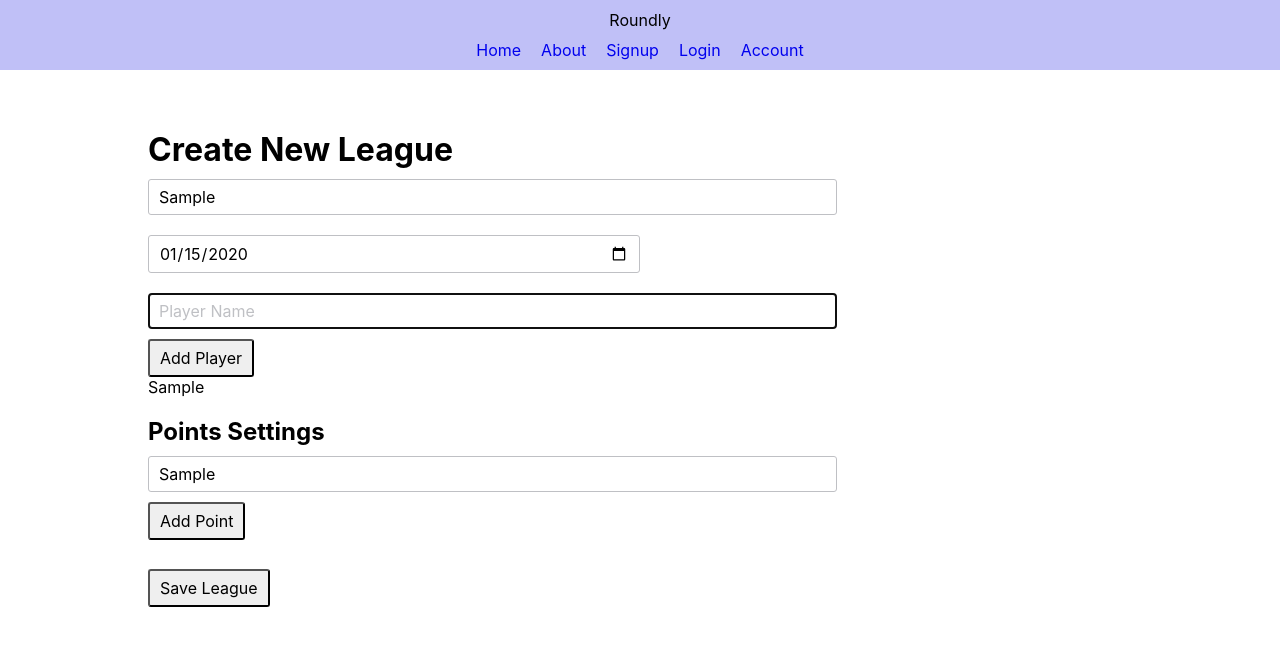
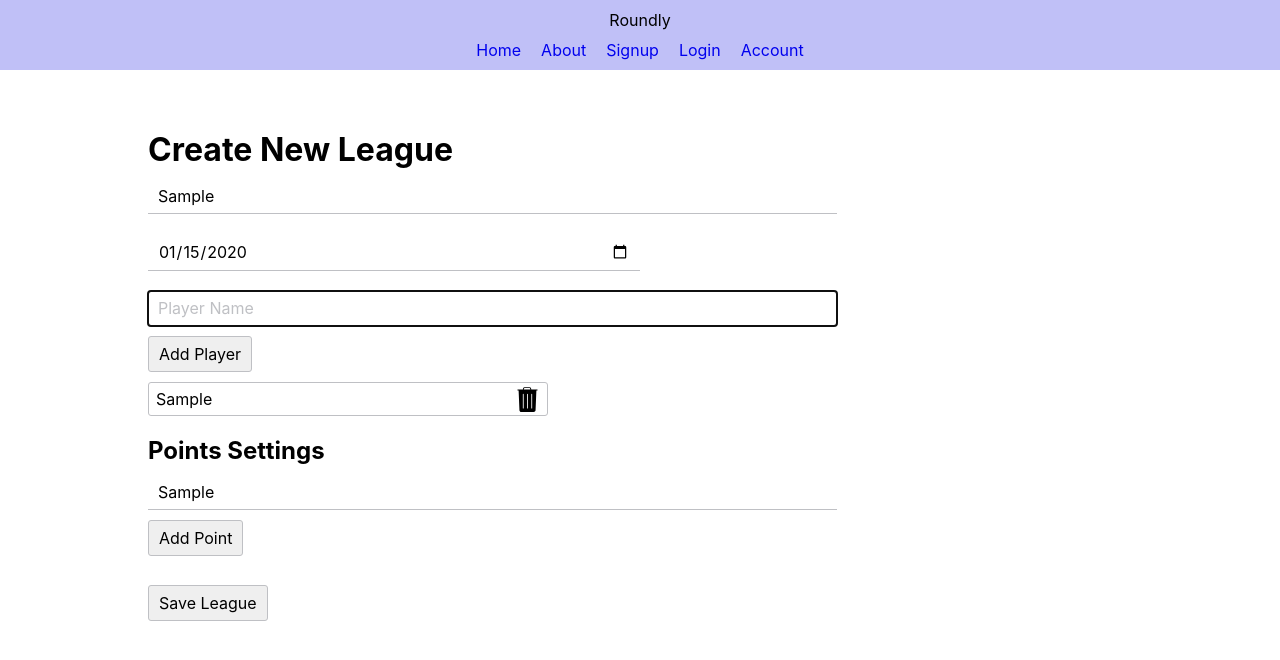
Before and after one commit to jason-roundtree/roundly-old, a React (Create React App) app: page /new-league in a window 1280 px wide. Both pictures are taken after typing "Sample", "2020-01-15", "Sample", "Sample" into the empty fields and a click on the button "Add Player". Shown: the top 660 px of the page. Built offline with nearby package versions, Linux system fonts and the light colour scheme.

Commit message:
Simplify delete player/point funcs. Add component for player list

```diff
--- a/src/components/App.js
+++ b/src/components/App.js
@@ -13,7 +13,6 @@ const App = () => {
   return (
     <Router>
       <Header />
-
       <Route exact path="/" component={Home} />
       <Route path="/about" component={About} />
       <Route path="/login" component={Login} />
--- a/src/components/NewLeague.js
+++ b/src/components/NewLeague.js
@@ -2,6 +2,7 @@ import React, { Component } from 'react'
 import PlayerList from './PlayerList'
 // import PointsSettings from './PointsSettings'
 import PointSettingsList from './PointSettingsList'
+import NewLeagueList from './NewLeagueList'
 import styled from 'styled-components'
 
 // TODO: add validation
@@ -20,7 +21,8 @@ const Input = styled.input`
     margin: 10px 0;
     /* TODO: noticed S.O. answers saying line-height should be used but not why. Is it for responsiveness on smaller screens? */
     /* line-height: 140%; */
-    border: 1px solid rgb(191, 192, 196);
+    border: transparent;
+    border-bottom: 1px solid rgb(191, 192, 196);
     &::placeholder {
        color: rgb(191, 192, 196);
        opacity: 1;
@@ -92,14 +94,14 @@ export default class NewLeague extends Component {
         this.pointTypeInput.current.focus()
     }
     deletePointSetting = pointType => {
-        const pointSettings = this.state.pointSettings
-        for (let point in pointSettings) {
-            if (pointSettings[point].type === pointType) {
-                this.setState({
-                    pointSettings: pointSettings.filter(point => point.type !== pointType)
-                })
-            }
-        }
+        this.setState({
+            pointSettings: this.state.pointSettings.filter(point => point.type !== pointType)
+        })
+    }
+    deletePlayer = player => {
+        this.setState({
+            players: this.state.players.filter(_player => _player !== player)
+        })
     }
     render() {
         console.log('NewLeague State: ', this.state)
@@ -113,6 +115,7 @@ export default class NewLeague extends Component {
                         onChange={this.handleInputChange}
                         value={this.state.leagueName}
                         placeholder="League Name"
+
                     />
 
                     <InputDate
@@ -133,8 +136,16 @@ export default class NewLeague extends Component {
                         ref={this.playerTextInput}
                     />
                     <br />
-                    <button onClick={this.addPlayer}>Add Player</button>
-                    <PlayerList players={this.state.players}/>
+                    <button
+                        type="button"
+                        onClick={this.addPlayer}
+                    >
+                        Add Player
+                    </button>
+                    <PlayerList
+                        players={this.state.players}
+                        deletePlayer={this.deletePlayer}
+                    />
 
                     <H2>Points Settings</H2>
                     <Input
@@ -146,13 +157,22 @@ export default class NewLeague extends Component {
                         ref={this.pointTypeInput}
                     />
                     <br />
-                    <button onClick={this.addPointSetting}>Add Point</button>
+                    <button
+                        type="button"
+                        onClick={this.addPointSetting}
+                    >
+                        Add Point
+                    </button>
                     <PointSettingsList
                         pointSettings={this.state.pointSettings}
                         deletePoint={this.deletePointSetting}
                     />
 
-                <SaveButton>Save League</SaveButton>
+                    <SaveButton
+                        onSubmit={null}
+                    >
+                        Save League
+                    </SaveButton>
                 </Form>
             </div>
         )
--- /dev/null
+++ b/src/components/NewLeagueList.js
@@ -0,0 +1,59 @@
+// import React from 'react'
+// import styled from 'styled-components'
+// import trash from '../images/trashCan.svg'
+
+// const UL = styled.ul` margin-top: 10px; `
+// const ListItem = styled.li`
+//     display: flex;
+//     align-items: center;
+//     padding: 0 7px;
+//     border: 1px solid rgb(191, 192, 196);
+//     border-radius: 3px;
+//     width: 100%;
+//     max-width: 400px;
+// `
+// const PointInput = styled.input`
+//     width: 80px;
+//     border: transparent;
+// `
+// const P = styled.p`
+//     width: 300px;
+//     @media (max-width: 700px) {
+//         font-size: .75em;
+//     }
+// `
+// const IMG = styled.img`
+//     &:hover { cursor: pointer; }
+// `
+
+// export default function NewLeagueList(props) {
+//     return (
+//         <UL>
+//             {/* TODO: Add key once you have id */}
+//             {props.pointSettings.map(point => {
+//                 return (
+//                     <ListItem
+//                         key={null}
+//                     >
+//                         <P>{point.type}</P>
+//                         {props.pointInput && (
+//                             <PointInput
+//                                 type="number"
+//                                 placeholder="0"
+//                             />
+//                         )
+
+//                         }
+
+//                         <IMG
+//                             src={trash}
+//                             alt="Trash can icon"
+//                             height="25"
+//                             onClick={() => props.deletePoint(point.type)}
+//                         />
+//                     </ListItem>
+//                 )
+//             })}
+//         </UL>
+//     )
+// }
--- a/src/components/PlayerList.js
+++ b/src/components/PlayerList.js
@@ -1,12 +1,48 @@
 import React from 'react'
+import styled from 'styled-components'
+import trash from '../images/trashCan.svg'
+
+const UL = styled.ul` margin-top: 10px; `
+const ListItem = styled.li`
+    display: flex;
+    align-items: center;
+    padding: 0 7px;
+    border: 1px solid rgb(191, 192, 196);
+    border-radius: 3px;
+    height: 34px;
+    width: 100%;
+    max-width: 400px;
+`
+const P = styled.p`
+    width: 380px;
+    @media (max-width: 700px) {
+        font-size: .8em;
+    }
+`
+const IMG = styled.img`
+    right: 0;
+    &:hover { cursor: pointer; }
+`
 
 export default function PlayerList(props) {
     return (
-        <ul>
+        <UL>
             {/* TODO: Add key once you have id */}
             {props.players.map(player => {
-                return <li>{player}</li>
+                return (
+                    <ListItem
+                        key={null}
+                    >
+                        <P>{player}</P>
+                        <IMG
+                            src={trash}
+                            alt="Trash can icon"
+                            height="25"
+                            onClick={() => props.deletePlayer(player)}
+                        />
+                    </ListItem>
+                )
             })}
-        </ul>
+        </UL>
     )
 }
--- a/src/components/PointSettingsList.js
+++ b/src/components/PointSettingsList.js
@@ -34,6 +34,7 @@ export default function PointSettingsList(props) {
                 return (
                     <ListItem
                         key={null}
+                        tabindex="0"
                     >
                         <P>{point.type}</P>
                         <PointInput
--- a/src/index.css
+++ b/src/index.css
@@ -15,9 +15,12 @@ a {
   text-decoration: none;
 }
 input, button {
-  border-radius: 3px;
   padding: 7px 10px;
   font-size: 1em;
+}
+button {
+  border-radius: 3px;
+  border: 1px solid rgb(191, 192, 196);
 }
 /* @media (min-width: 700px) {
   * {
```
